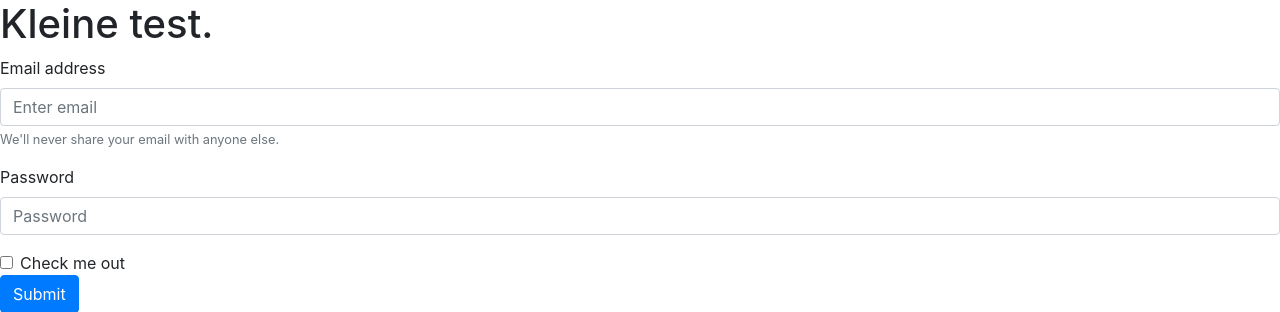
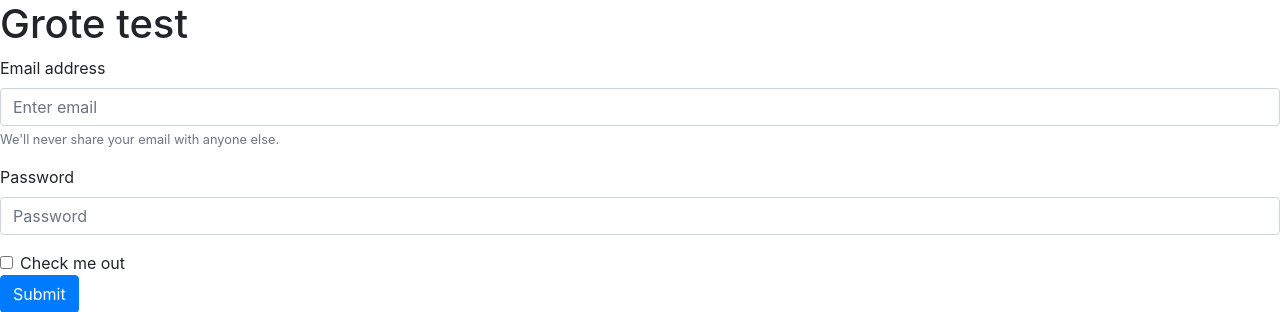
Before and after one commit to devserge/house-bidsystem, a PHP site: page / in a window 1280 px wide. Shown: the top 312 px of the page. Run offline with PHP 8.4, Linux system fonts and the light colour scheme; some libraries are stand-ins or nearby versions.

Commit message:
h1 Kleine test veranderd naar Grote Test

```diff
--- a/index.php
+++ b/index.php
@@ -6,7 +6,7 @@ include("header.php");
 
 <body>
 
-    <h1>Kleine test.</h1>
+    <h1>Grote test</h1>
 
 	<form>
 	  <div class="form-group">
```
